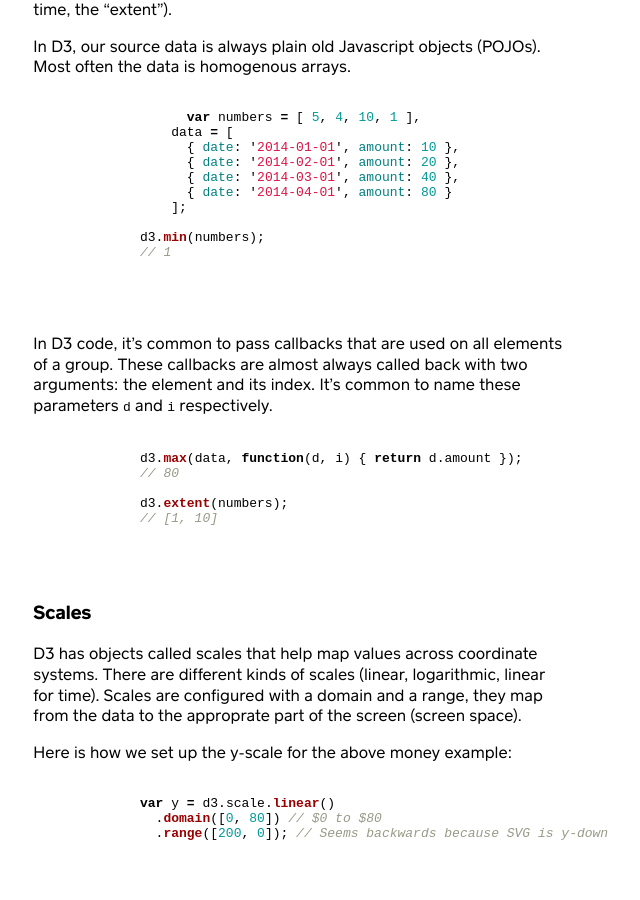
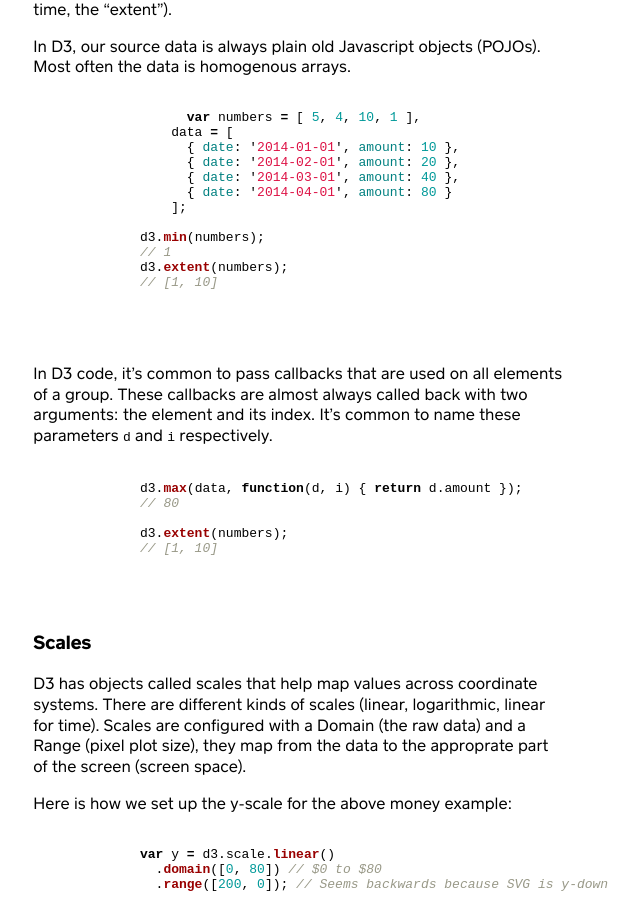
Before and after one commit to square/intro-to-d3, a Jekyll site: the page built from z02-parts-of-a-graph.md, in a window 1280 px wide and 900 px high, scrolled down 3439 px. Shown: the whole window, without its empty margins (340-980 px from the left). Built offline with Jekyll 4.4.1, drawn with Linux system fonts in a browser that asks for light colours; some of the changed text lies outside the part shown.

Commit message:
clean up layout and some of the definitions

```diff
--- a/_includes/examples/axes.html
+++ b/_includes/examples/axes.html
@@ -12,7 +12,7 @@
       {% include examples/data.js %}
 
       var x = d3.time.scale()
-          .range([50, 250])
+          .range([50, 300])
           .domain(d3.extent(data, function(d) { return new Date(d.date); }));
 
       {% include examples/axes.js %}
--- a/_includes/examples/axes.js
+++ b/_includes/examples/axes.js
@@ -5,8 +5,8 @@ var xAxis = d3.svg.axis()
 
 var svg = d3.select('body')
   .append('svg')        // create an <svg> element
-    .attr('width', 300) // set its dimentions
-    .attr('height', 150);
+    .attr('width', 350) // set its dimentions
+    .attr('height', 50);
 
 svg.append('g')            // create a <g> element
   .attr('class', 'x axis') // specify classes
--- a/z02-parts-of-a-graph.md
+++ b/z02-parts-of-a-graph.md
@@ -130,6 +130,8 @@ often the data is homogenous arrays.
       {% include examples/data.js %}
 d3.min(numbers);
 // 1
+d3.extent(numbers);
+// [1, 10]
     {% endhighlight %}
   </div>
 </div>
@@ -155,8 +157,8 @@ d3.extent(numbers);
 
 D3 has objects called scales that help map values across coordinate systems.
 There are different kinds of scales (linear, logarithmic, linear for time).
-Scales are configured with a domain and a range, they map from the data to
-the approprate part of the screen (screen space).
+Scales are configured with a Domain (the raw data) and a Range (pixel plot size),
+they map from the data to the approprate part of the screen (screen space).
 
 Here is how we set up the y-scale for the above money example:
 
@@ -224,19 +226,18 @@ We'll come across more scales later.
 
 In our example, up top, we have these nice labels and tick marks. This is
 something D3 can do for us. We can build an axis, and apply it to a scale. We
-say, "hey, I want to build an axis that".
+say, "hey, I want to build an axis that labels the plot".
 
-<div class="example-row-2">
+<div class="example-row-1">
+  <iframe class="example"
+    height="50"
+    src="{{ "/examples/axes" | prepend: site.baseurl }}">
+  </iframe>
   <div class="example">
     {% highlight javascript %}
       {% include examples/axes.js %}
     {% endhighlight %}
   </div>
-
-  <iframe class="example"
-    height="180"
-    src="{{ "/examples/axes" | prepend: site.baseurl }}">
-  </iframe>
 </div>
 
 D3's axes are really powerful! Notice how we built it using <kbd>Date</kbd>
```
